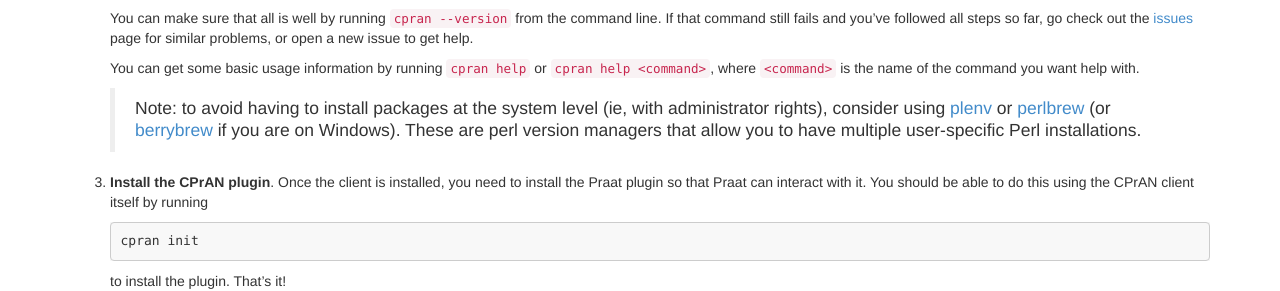
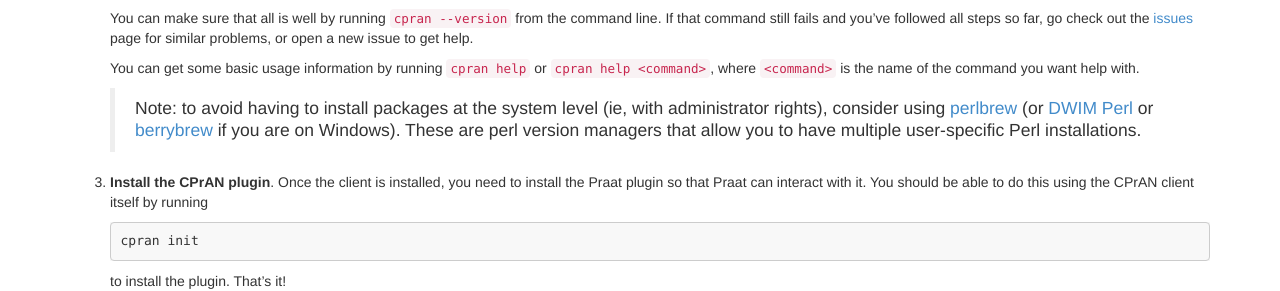
Before and after one commit to jjatria/cpran-www, a Jekyll site: the page built from clients/cpran/index.md, in a window 1280 px wide. Shown: the part 921-1212 px from the top of the page. Built offline with Jekyll 4.4.1, drawn with Linux system fonts in a browser that asks for light colours; nearby versions of some CDN libraries; comment, search, counter and statistics services are not loaded.

Commit message:
Replaced links to plenv for links to DWIM Perl

```diff
--- a/clients/cpran/index.md
+++ b/clients/cpran/index.md
@@ -76,14 +76,14 @@ oriented), its implementation.
     [cpran module]: https://gitlab.com/cpran/CPrAN
 
     > Note: to avoid having to install packages at the system level (ie, with
-    > administrator rights), consider using [plenv][] or [perlbrew][] (or
+    > administrator rights), consider using [perlbrew][] (or [DWIM Perl][dwim] or
     > [berrybrew][] if you are on Windows). These are perl version managers that
     > allow you to have multiple user-specific Perl installations.
 
     [cpanminus]: https://github.com/miyagawa/cpanminus
     [perlbrew]: https://perlbrew.pl
-    [plenv]: http://weblog.bulknews.net/post/58079418600/plenv-alternative-for-perlbrew
     [berrybrew]: http://perltricks.com/article/119/2014/10/10/Hello-berrybrew--the-Strawberry-Perl-version-manager
+    [dwim]: http://dwimperl.com/
 
 3.  **Install the CPrAN plugin**. Once the client is installed, you need to
     install the Praat plugin so that Praat can interact with it. You should be
```
